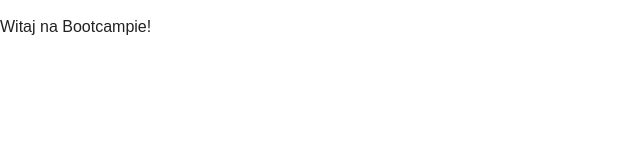
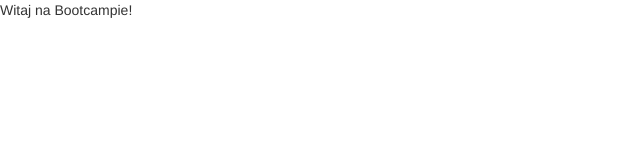
Before and after one commit to apryka/bootcamp-w1-ex1, a plain HTML site: page index.html in a window 1280 px wide. Shown: the whole page, without its empty margins (0-640 px from the left). Drawn offline with nearby package versions, Linux system fonts and the light colour scheme.

Commit message:
bootstrap cdn added

```diff
--- a/index.html
+++ b/index.html
@@ -11,6 +11,8 @@
         <!-- Place favicon.ico in the root directory -->
 
         <link rel="stylesheet" href="css/normalize.css">
+        <link rel="stylesheet" href="https://maxcdn.bootstrapcdn.com/bootstrap/3.3.7/css/bootstrap.min.css" integrity="sha384-BVYiiSIFeK1dGmJRAkycuHAHRg32OmUcww7on3RYdg4Va+PmSTsz/K68vbdEjh4u" crossorigin="anonymous">
+        <link rel="stylesheet" href="https://maxcdn.bootstrapcdn.com/bootstrap/3.3.7/css/bootstrap-theme.min.css" integrity="sha384-rHyoN1iRsVXV4nD0JutlnGaslCJuC7uwjduW9SVrLvRYooPp2bWYgmgJQIXwl/Sp" crossorigin="anonymous">
         <link rel="stylesheet" href="css/main.css">
         <script src="js/vendor/modernizr-2.8.3.min.js"></script>
     </head>
@@ -24,6 +26,7 @@
 
         <script src="https://code.jquery.com/jquery-1.12.0.min.js"></script>
         <script>window.jQuery || document.write('<script src="js/vendor/jquery-1.12.0.min.js"><\/script>')</script>
+        <script src="https://maxcdn.bootstrapcdn.com/bootstrap/3.3.7/js/bootstrap.min.js" integrity="sha384-Tc5IQib027qvyjSMfHjOMaLkfuWVxZxUPnCJA7l2mCWNIpG9mGCD8wGNIcPD7Txa" crossorigin="anonymous"></script>
         <script src="js/plugins.js"></script>
         <script src="js/main.js"></script>
 
```
